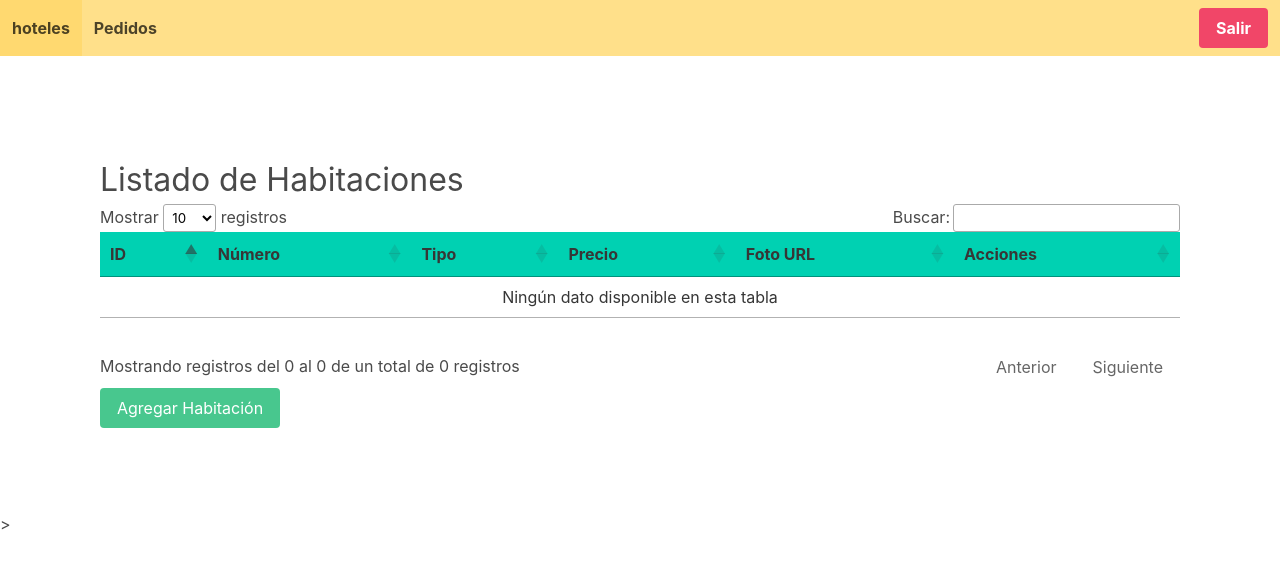
After one commit to mendozabernillanilsen10/HOTEL, a Flask app: template templates/listadoHabitaciones.html in a window 1280 px wide. The commit adds this page. Shown: the top 569 px of the page. Run offline with Flask 3, Linux system fonts and the light colour scheme; the template is opened without the code that fills it, so the values that code supplies are empty; some libraries are stand-ins or nearby versions.

Commit message:
habitaciones
habitraciones

```diff
--- a/bd.py
+++ b/bd.py
@@ -5,4 +5,4 @@
                                 port=3306,
                                 user='root',
                                 password='',
-                                db='hotelsistemauss')
+                                db='pruevas')
--- a/delivery.sql
+++ b/delivery.sql
@@ -14,7 +14,8 @@
     nombre VARCHAR(100) NOT NULL,
     ubicacion VARCHAR(255) NOT NULL,
     ruc VARCHAR(20) UNIQUE NOT NULL,
-    descripcion TEXT
+    descripcion TEXT,
+    foto_url text NOT NULL
 );
 -- Crear la tabla de habitaciones con campo de foto_url
 CREATE TABLE habitaciones (
--- a/main.py
+++ b/main.py
@@ -14,6 +14,7 @@
 from controlador.ClienteController import ClienteController
 from controlador.HotelController import HotelController
 from clase.Cliente import Cliente
+from controlador.HabitacionController import HabitacionController
 from clase.Hotel import Hotel
 from werkzeug.utils import secure_filename
 from flask_jwt_extended import (
@@ -197,8 +198,6 @@
 def formulario_agregar_cliente():
     # Lógica para manejar el formulario de agregar cliente
     return render_template("agregar_Cliente.html")
-
-
 @app.route("/editar_cliente/<int:id>")
 def editar_cliente(id):
     # Logic to retrieve client information by ID
@@ -376,5 +375,37 @@
     return render_template("agregar_hotel.html")
 
 
+#AGREGAR  HABITACIONES
+
+
+
+# Ruta para mostrar el listado de habitaciones en un hotel específico
+@app.route("/listadoHabitaciones/<int:hotel_id>")
+def listadoHabitaciones(hotel_id):
+    # Lógica para obtener datos si es necesario
+    habitaciones = HabitacionController.obtener_habitaciones_por_hotel(hotel_id)
+    return render_template("listadohabitaciones.html", habitaciones=habitaciones, hotel_id=hotel_id)
+
+@app.route("/formulario_agregar_habitacion/<int:hotel_id>", methods=["GET", "POST"])
+def formulario_agregar_habitacion(hotel_id):
+    if request.method == "POST":
+        # Obtener datos del formulario
+        numero = request.form["numero"]
+        tipo = request.form["tipo"]
+        precio = request.form["precio"]
+        foto_url = request.form["foto_url"]
+
+        # Lógica para insertar la habitación en la base de datos
+        HabitacionController.insertar_habitacion(
+            None, numero, tipo, precio, hotel_id, foto_url
+        )
+
+        # Redirigir a la página de listado de habitaciones
+        return redirect(url_for("listadoHabitaciones", hotel_id=hotel_id))
+
+    # Si es un GET, simplemente renderiza el formulario
+    return render_template("formulario_agregar_habitacion.html", hotel_id=hotel_id)
+
+
 if __name__ == "__main__":
     app.run(host="localhost", debug=True)
--- /dev/null
+++ b/templates/listadoHabitaciones.html
@@ -0,0 +1,52 @@
+{% extends "maestra.html" %} {% block titulo %} Habitaciones del Hotel {{
+hotel_id }} {% endblock %} {% block contenido %}
+<section class="section">
+  <div class="columns">
+    <div class="container mt-4">
+      <h3 class="is-size-3">Listado de Habitaciones</h3>
+
+      <table id="myTable" class="table is-striped is-hoverable is-fullwidth">
+        <thead class="has-background-primary">
+          <tr>
+            <th>ID</th>
+            <th>Número</th>
+            <th>Tipo</th>
+            <th>Precio</th>
+            <th>Foto URL</th>
+            <th>Acciones</th>
+          </tr>
+        </thead>
+        <tbody>
+          {% for habitacion in habitaciones %}
+          <tr>
+            <td>{{ habitacion[0] }}</td>
+            <td>{{ habitacion[1] }}</td>
+            <td>{{ habitacion[2] }}</td>
+            <td>{{ habitacion[3] }}</td>
+            <td>{{ habitacion[5] }}</td>
+            <td>
+              <a
+                href="{{ url_for('editar_habitacion', id=habitacion[0]) }}"
+                class="button is-info"
+                >Editar</a
+              >
+              <form action="{{ url_for('eliminar_habitacion') }}" method="POST">
+                <input type="hidden" name="id" value="{{ habitacion[0] }}" />
+                <button class="button is-danger">Eliminar</button>
+              </form>
+            </td>
+          </tr>
+          {% endfor %}
+        </tbody>
+      </table>
+
+      <!-- Agrega un enlace o botón para agregar habitaciones -->
+      <a
+        href="{{ url_for('formulario_agregar_habitacion', hotel_id=hotel_id) }}"
+        class="button is-success"
+        >Agregar Habitación</a
+      >
+    </div>
+  </div>
+</section>
+{% endblock %}
```
Also changed, not shown: templates/agregar_habitaciones.html (added, +32 -0 lines), templates/listadohoteles.html (+31 -11 lines), image/8egzbzy8iindyzs3vzpx.png (added).
